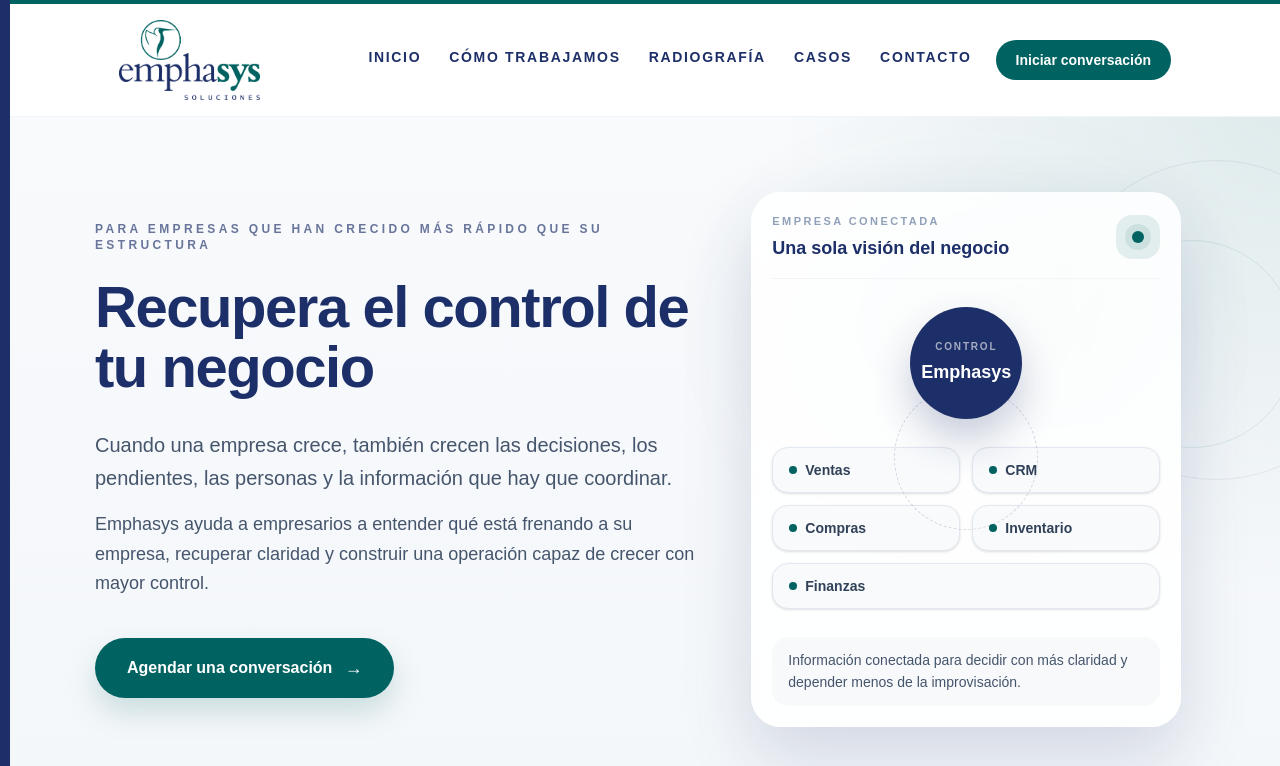
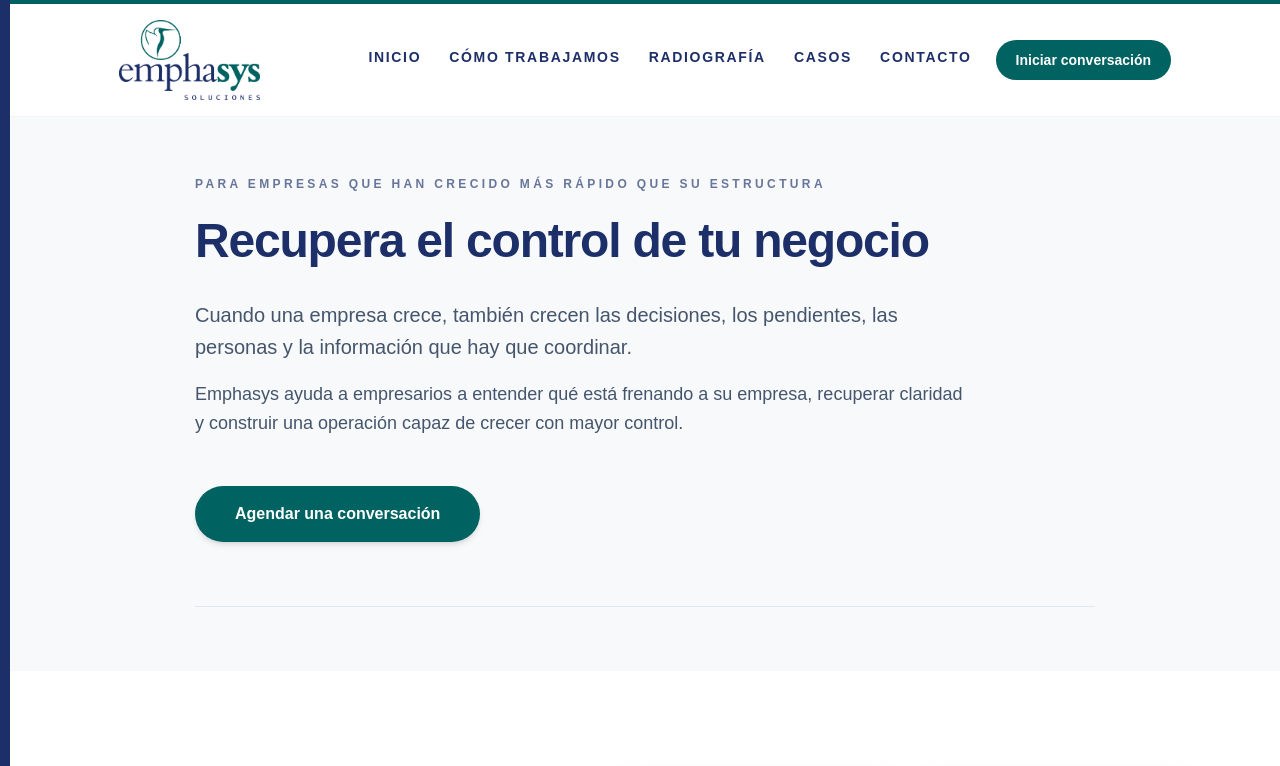
Before and after one commit to EmphaticoOnline/emphasys-web, a Next.js app: page / in a window 1280 px wide. Shown: the top 766 px of the page. Built offline with nearby package versions, Linux system fonts and the light colour scheme.

Commit message:
Revertir última propuesta visual del hero

```diff
--- a/components/Hero.tsx
+++ b/components/Hero.tsx
@@ -1,18 +1,9 @@
 "use client";
-
-const capabilityNodes = ["Ventas", "CRM", "Compras", "Inventario", "Finanzas"];
 
 const Hero = () => {
   return (
-    <section
-      id="inicio"
-      className="relative overflow-hidden bg-[radial-gradient(circle_at_top_right,rgba(0,98,97,0.10),transparent_34%),linear-gradient(180deg,#F8FAFC_0%,#F4F7FA_100%)] text-slate-900"
-    >
-      <div className="pointer-events-none absolute -right-24 top-16 h-80 w-80 rounded-full border border-[rgba(29,47,104,0.08)]" />
-      <div className="pointer-events-none absolute -right-4 top-36 h-52 w-52 rounded-full border border-[rgba(0,98,97,0.10)]" />
-
-      <div className="mx-auto grid w-full max-w-[1100px] gap-14 px-6 pb-20 pt-20 sm:px-10 lg:grid-cols-[1.15fr_0.85fr] lg:items-center lg:px-0 lg:pb-24 lg:pt-24">
-        <div>
+    <section id="inicio" className="relative bg-[#F7F9FB] text-slate-900">
+      <div className="mx-auto w-full max-w-[900px] px-6 pt-20 pb-16 sm:px-10 lg:px-0">
         <p
           className="text-xs font-semibold uppercase tracking-[0.28em]"
           style={{ color: "var(--color-emphasys-blue)", opacity: 0.65 }}
@@ -21,17 +12,17 @@
         </p>
 
         <h1
-            className="mt-6 max-w-[720px] text-[36px] font-extrabold leading-[1.04] tracking-tight md:text-5xl lg:text-[58px]"
+          className="mt-6 max-w-[820px] text-[32px] font-extrabold leading-[1.06] tracking-tight md:text-4xl lg:text-5xl"
           style={{ color: "var(--color-emphasys-blue)" }}
         >
           Recupera el control de tu negocio
         </h1>
 
-          <p className="mt-8 max-w-[680px] text-lg leading-relaxed text-slate-600 md:text-xl">
+        <p className="mt-8 max-w-[780px] text-lg leading-relaxed text-slate-600 md:text-xl">
           Cuando una empresa crece, también crecen las decisiones, los pendientes, las personas y la información que hay que coordinar.
         </p>
 
-          <p className="mt-4 max-w-[680px] text-base leading-relaxed text-slate-600 md:text-lg">
+        <p className="mt-4 max-w-[780px] text-base leading-relaxed text-slate-600 md:text-lg">
           Emphasys ayuda a empresarios a entender qué está frenando a su empresa, recuperar claridad y construir una operación capaz de crecer con mayor control.
         </p>
 
@@ -39,59 +30,13 @@
           href="https://wa.me/523311107328?text=Hola%2C%20quiero%20conversar%20sobre%20lo%20que%20est%C3%A1%20pasando%20en%20mi%20empresa.%20%C2%BFPodemos%20revisar%20mi%20caso%3F"
           target="_blank"
           rel="noreferrer"
-            className="mt-10 inline-flex items-center gap-3 rounded-full px-8 py-4 text-base font-semibold text-white shadow-[0_14px_30px_rgba(0,98,97,0.18)] transition duration-200 hover:-translate-y-0.5 hover:shadow-[0_18px_36px_rgba(0,98,97,0.24)] focus-visible:outline-none focus-visible:ring-2 focus-visible:ring-[var(--color-emphasys-green)] focus-visible:ring-offset-2 focus-visible:ring-offset-[#F7F9FB]"
+          className="mt-12 inline-block rounded-full px-10 py-4 text-base font-semibold text-white shadow-md transition duration-200 hover:opacity-90 focus-visible:outline-none focus-visible:ring-2 focus-visible:ring-[var(--color-emphasys-green)] focus-visible:ring-offset-2 focus-visible:ring-offset-[#F7F9FB]"
           style={{ backgroundColor: "var(--color-emphasys-green)" }}
         >
           Agendar una conversación
-            <span aria-hidden="true" className="text-lg">→</span>
         </a>
-        </div>
 
-        <div className="relative mx-auto w-full max-w-[430px] lg:mx-0">
-          <div className="absolute inset-x-10 top-8 h-56 rounded-full bg-[rgba(0,98,97,0.08)] blur-3xl" />
-
-          <div className="relative rounded-[30px] border border-white/80 bg-white/88 p-5 shadow-[0_30px_70px_rgba(29,47,104,0.16)] backdrop-blur">
-            <div className="flex items-center justify-between border-b border-slate-100 pb-4">
-              <div>
-                <p className="text-[11px] font-semibold uppercase tracking-[0.22em] text-slate-400">Empresa conectada</p>
-                <p className="mt-1 text-lg font-semibold" style={{ color: "var(--color-emphasys-blue)" }}>
-                  Una sola visión del negocio
-                </p>
-              </div>
-              <div className="flex h-11 w-11 items-center justify-center rounded-2xl bg-[rgba(0,98,97,0.10)]">
-                <div className="h-3 w-3 rounded-full bg-[var(--color-emphasys-green)] shadow-[0_0_0_7px_rgba(0,98,97,0.10)]" />
-              </div>
-            </div>
-
-            <div className="relative py-7">
-              <div className="absolute left-1/2 top-1/2 h-36 w-36 -translate-x-1/2 -translate-y-1/2 rounded-full border border-dashed border-[rgba(29,47,104,0.18)]" />
-              <div className="relative mx-auto flex h-28 w-28 flex-col items-center justify-center rounded-full bg-[var(--color-emphasys-blue)] text-center text-white shadow-[0_20px_40px_rgba(29,47,104,0.24)]">
-                <span className="text-[10px] font-semibold uppercase tracking-[0.18em] text-white/60">Control</span>
-                <span className="mt-1 text-lg font-semibold">Emphasys</span>
-              </div>
-
-              <div className="mt-7 grid grid-cols-2 gap-3">
-                {capabilityNodes.map((node, index) => (
-                  <div
-                    key={node}
-                    className={`rounded-2xl border border-slate-200 bg-slate-50 px-4 py-3 text-sm font-semibold text-slate-700 shadow-sm ${
-                      index === capabilityNodes.length - 1 ? "col-span-2" : ""
-                    }`}
-                  >
-                    <div className="flex items-center gap-2">
-                      <span className="h-2 w-2 rounded-full bg-[var(--color-emphasys-green)]" />
-                      {node}
-                    </div>
-                  </div>
-                ))}
-              </div>
-            </div>
-
-            <div className="rounded-2xl bg-[#F7F9FB] px-4 py-3 text-sm leading-relaxed text-slate-600">
-              Información conectada para decidir con más claridad y depender menos de la improvisación.
-            </div>
-          </div>
-        </div>
+        <div className="mt-16 h-px w-full bg-slate-200" />
       </div>
     </section>
   );
```
Lines whose indentation alone changed are shown as unchanged.
